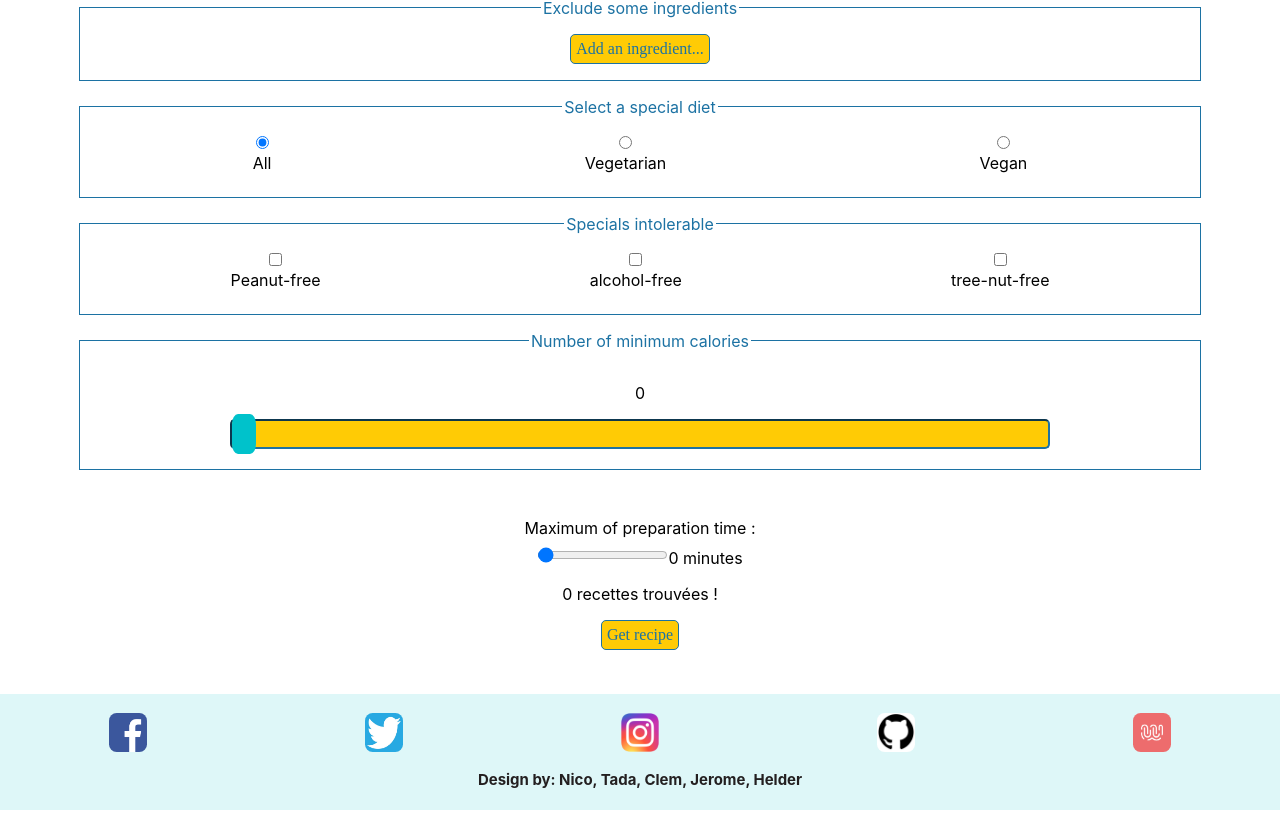
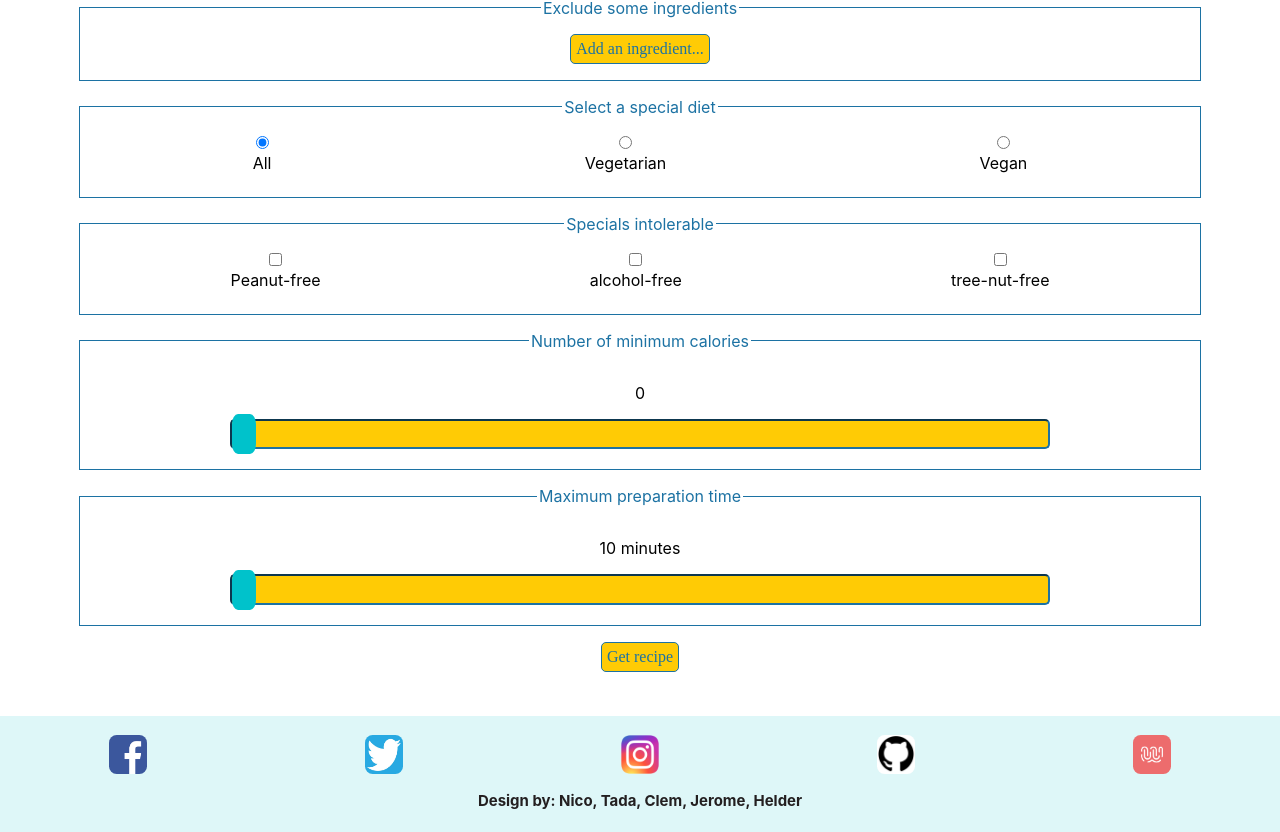
Before and after one commit to WildCodeSchool/paris-0320-project2-howToBeFat, a React (Create React App) app: page /RecipeSearch in a window 1280 px wide. Shown: the part 372-1204 px from the top of the page. Before the commit the page ends 1182 px from the top, so only its background shows below. Built offline with nearby package versions, Linux system fonts and the light colour scheme; a web font is replaced by a local one.

Commit message:
Create the RangePrepTime component

```diff
--- a/src/components/RecipeSearch.js
+++ b/src/components/RecipeSearch.js
@@ -14,7 +14,7 @@ const RecipeSearch = () => {
   const [userExcludeIngredient2, setUserExcludeIngredient2] = useState('')
   const [userExcludeIngredient3, setUserExcludeIngredient3] = useState('')
   const [userCalories, setUserCalories] = useState(0)
-  const [userPreparationTime, setUserPreparationTime] = useState(0)
+  const [userPreparationTime, setUserPreparationTime] = useState(10)
   const [userDiets, setUserDiets] = useState('')
   const [userIntolerables, setUserIntolerables] =
     useState({
@@ -118,12 +118,7 @@ const RecipeSearch = () => {
     }
   }
 
-  const getPreparationTime = (time) => {
-    const hours = time > 60 ? Math.floor(time / 60) : 0
-    const unity = hours > 1 ? "hours" : "hour"
-    const minutes = time > 60 ? time % 60 : time
-    return time > 60 ? `${hours} ${unity} and ${minutes} minutes` : `${minutes} minutes`
-  }
+
 
   return (
     <div className='recipeSearch'>
@@ -131,14 +126,18 @@ const RecipeSearch = () => {
       <h3>What do you have in your fridge?</h3>
       <div className='ingredientSearch'>
         <form onSubmit={submitForm} className="ingredientsSearch">
-          <Form handleChange={handleChange} submitForm={submitForm} userCalories={userCalories} />
-          <div style={{ padding: "1em", color: "red", "fontWeight": "bold" }}>
-            {errorRequest}
-          </div>
-          <label htmlFor="time">Maximum of preparation time :</label>
-          <input onChange={handleChange} value={userPreparationTime} type="range" id="time" name="time" start="0" min="0" max="240" step="1" />{getPreparationTime(userPreparationTime)}
+          <Form handleChange={handleChange} submitForm={submitForm} userCalories={userCalories} userPrepTime={userPreparationTime} />
 
-          <p>{numOfResult} recettes trouvées !</p>
+          {
+            errorRequest &&
+            <div style={{ padding: "1em", color: "red", "fontWeight": "bold" }}>
+              {errorRequest}
+            </div>
+          }
+          {
+            numOfResult !== 0 &&
+            <p>{numOfResult} recettes trouvées !</p>
+          }
           <div><input type="submit" value="Get recipe" className="button-recipe"></input></div>
         </form>
 
--- a/src/components/recipeSearch/Form.js
+++ b/src/components/recipeSearch/Form.js
@@ -6,16 +6,19 @@ import FormExcludes from './FormExcludes'
 import SpecialDiets from './SpecialDiets'
 import Intolerables from './Intolerables'
 import RangeCalories from './RangeCalories'
+import RangePrepTime from './RangePrepTime'
 
 import './Form.css'
 
 const Form = (props) => (
+
   <div>
     <FormIngredients handleChange={props.handleChange} />
     <FormExcludes handleChange={props.handleChange} />
     <SpecialDiets handleChange={props.handleChange} />
     <Intolerables handleChange={props.handleChange} />
     <RangeCalories handleChange={props.handleChange} userCalories={props.userCalories} />
+    <RangePrepTime handleChange={props.handleChange} userPrepTime={props.userPrepTime} />
   </div>
 
 )
@@ -25,6 +28,10 @@ Form.propTypes = {
   userCalories: PropTypes.oneOfType([
     PropTypes.number.isRequired,
     PropTypes.string.isRequired
+  ]),
+  userPrepTime: PropTypes.oneOfType([
+    PropTypes.number.isRequired,
+    PropTypes.string.isRequired
   ])
 }
 
--- a/src/components/recipeSearch/RangeCalories.js
+++ b/src/components/recipeSearch/RangeCalories.js
@@ -1,7 +1,7 @@
 import React from 'react'
 import PropTypes from 'prop-types'
 
-import './RangeCalories.css'
+import './RangeForm.css'
 
 const RangeCalories = (props) => (
   <fieldset>
@@ -9,7 +9,7 @@ const RangeCalories = (props) => (
     <p>{props.userCalories}</p>
     <div className="rangeCalories">
       <label htmlFor="calories"></label>
-      <input onChange={props.handleChange} type="range" id="calories" name="calories" min="0" max="100000" step="1" className="caloriesSlider" />
+      <input onChange={(e) => props.handleChange(e)} type="range" id="calories" name="calories" min="0" max="100000" step="1000" className="caloriesSlider" />
     </div>
   </fieldset>
 )
--- /dev/null
+++ b/src/components/recipeSearch/RangePrepTime.js
@@ -0,0 +1,32 @@
+import React from 'react'
+import PropTypes from 'prop-types'
+
+const RangePrepTime = (props) => {
+
+  const getPreparationTime = (time) => {
+    const hours = time > 60 ? Math.floor(time / 60) : 0
+    const unity = hours > 1 ? "hours" : "hour"
+    const minutes = time > 60 ? time % 60 : time
+    return time > 60 ? `${hours} ${unity} and ${minutes} minutes` : `${minutes} minutes`
+  }
+
+  return (
+    <fieldset>
+      <legend>Maximum preparation time</legend>
+      <p>{getPreparationTime(props.userPrepTime)}</p>
+      <div className="rangeCalories">
+        <label htmlFor="time"></label>
+        <input onChange={(e) => props.handleChange(e)} type="range" id="time" name="time" min="10" max="240" step="5" className="caloriesSlider" value={props.userPrepTime} />
+      </div>
+    </fieldset>
+  )
+}
+
+RangePrepTime.prototype = {
+  handleChange: PropTypes.func.isRequired,
+  userPrepTime: PropTypes.oneOfType([
+    PropTypes.number.isRequired,
+    PropTypes.string.isRequired
+  ])
+}
+export default RangePrepTime
```
Also changed, not shown: src/components/recipeSearch/RangeForm.css (renamed from src/components/recipeSearch/RangeCalories.css).
